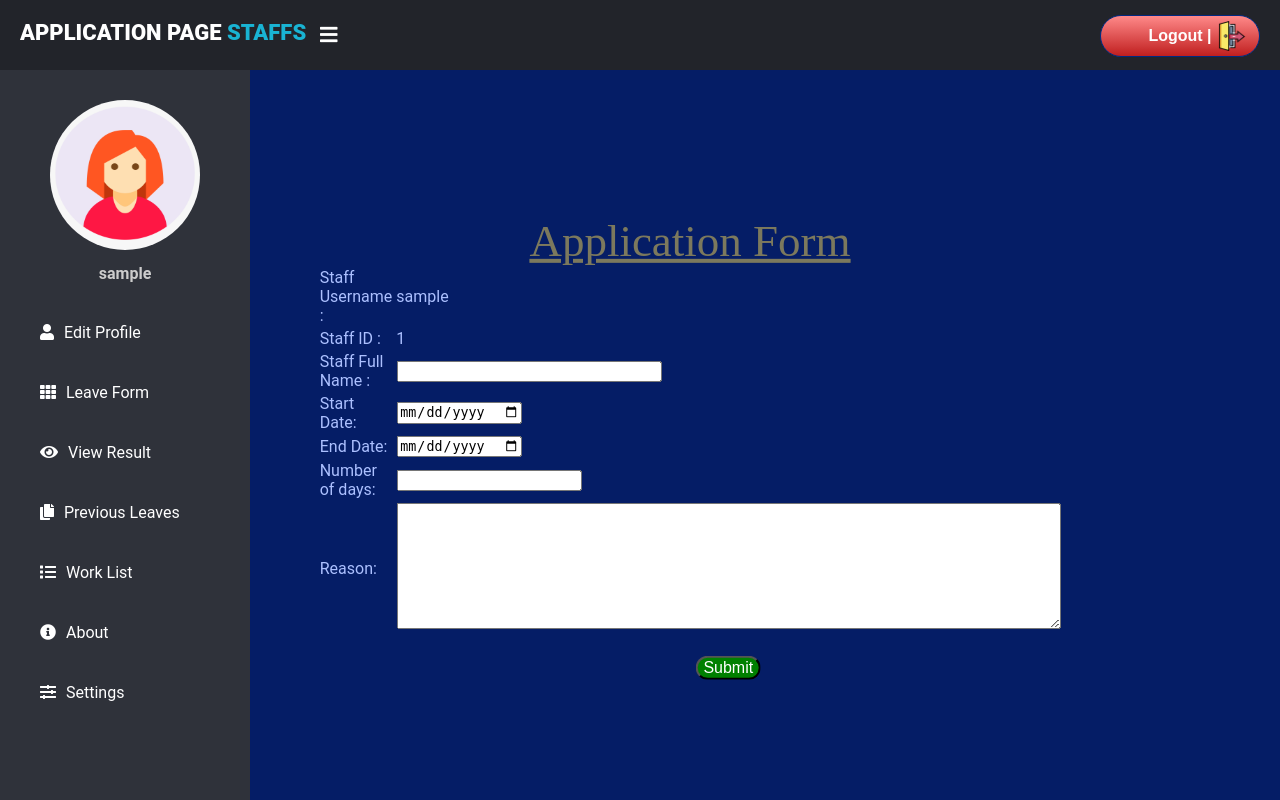
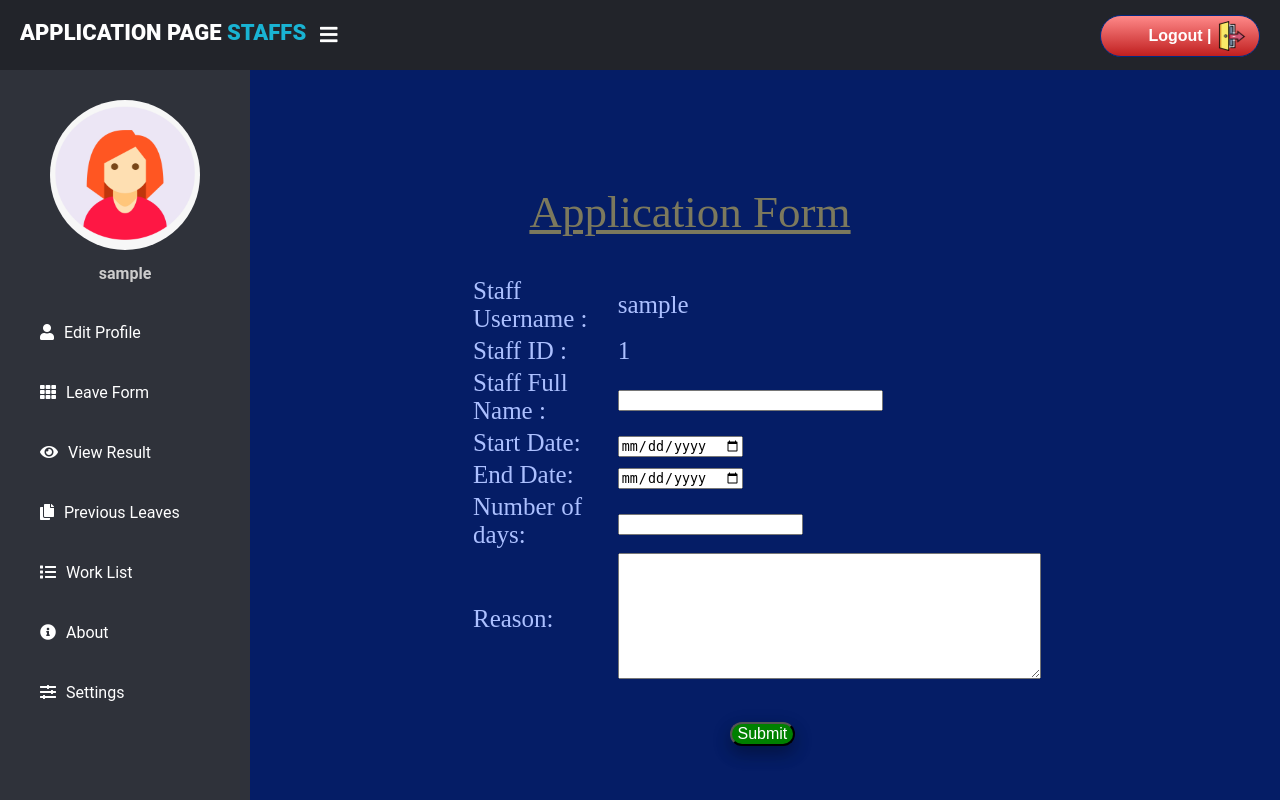
Before and after one commit to IrtisumMusharratRahman/Leave-Application-Management-System, a PHP site: page /leave_form.php in a window 1280 px wide. Run offline with PHP 8.4, Linux system fonts and the light colour scheme; the visitor is signed in with stand-in values (Sample User, id 1); some libraries are stand-ins or nearby versions.

Commit message:
leave form

```diff
--- a/css/leave_form.css
+++ b/css/leave_form.css
@@ -178,7 +178,7 @@ body {
     font-size: 45px;
     font-weight: normal;
     line-height: 48px;
-    margin: 0;
+
   }
   .button1
   {
@@ -187,10 +187,17 @@ body {
     font-size: 16px;
     border-radius: 12px;
     transition-duration: 0.4s;
-
+    box-shadow: 0 8px 16px 0 rgba(0,0,0,0.2), 0 6px 20px 0 rgba(0,0,0,0.19);
   }
 
 
   .button1:hover {
-    background-color: #19b3d3;/* Green */
+    background-color: #19b3d3;
   }
+
+  table td
+  {
+    column-width: 200px;
+    font-family: "Times New Roman", Times, serif;
+    font-size: 25px;
+  }
--- a/leave_form.php
+++ b/leave_form.php
@@ -135,7 +135,7 @@ require("./Table/config.php");
 
     <tr>
         <td> Reason: </td>
-        <td> <textarea name="reason" rows="8" cols="80"></textarea> </td>
+        <td> <textarea name="reason" rows="8" cols="50"></textarea> </td>
     </tr>
     <tr>
         <td></td>
```
